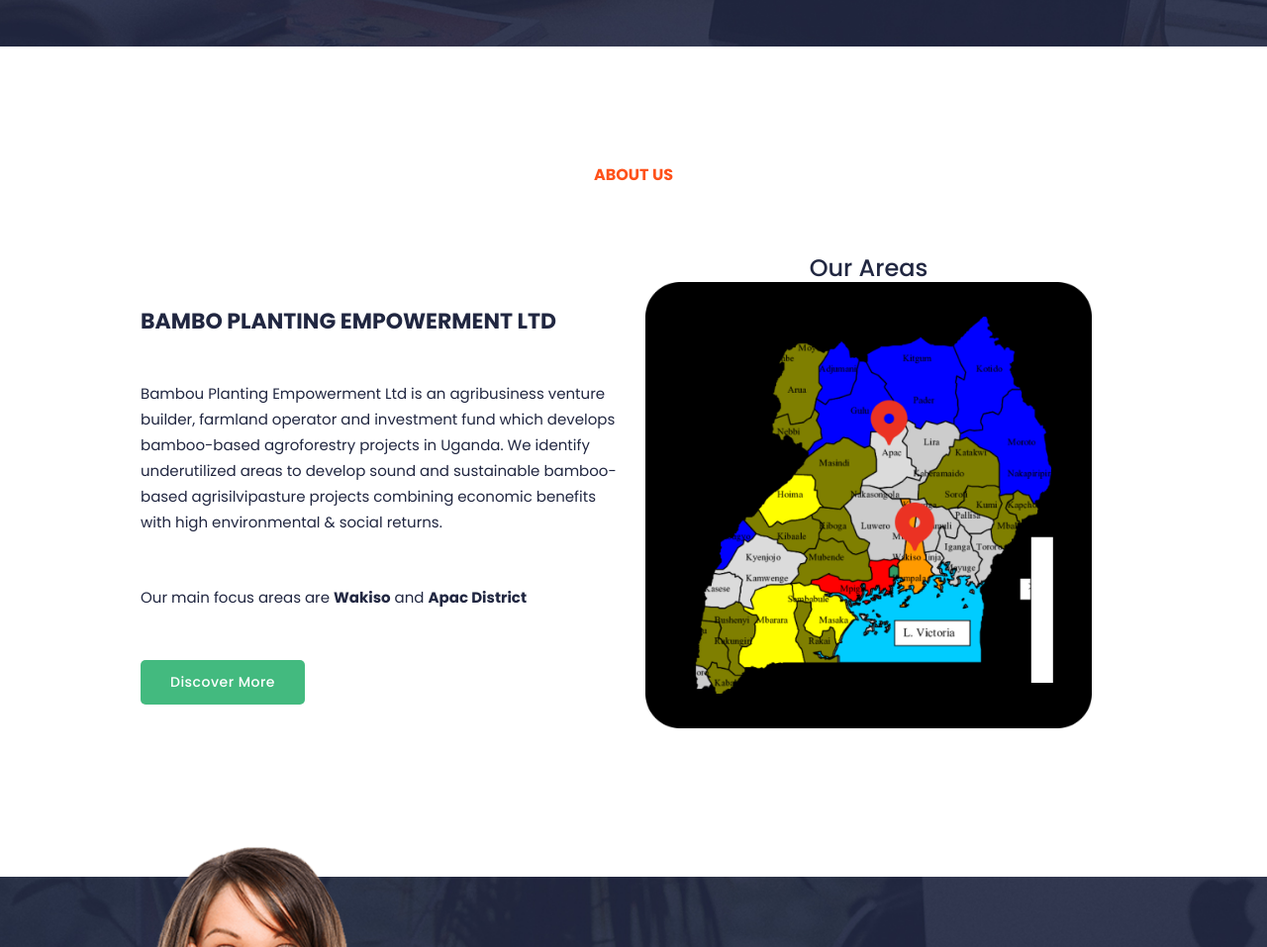
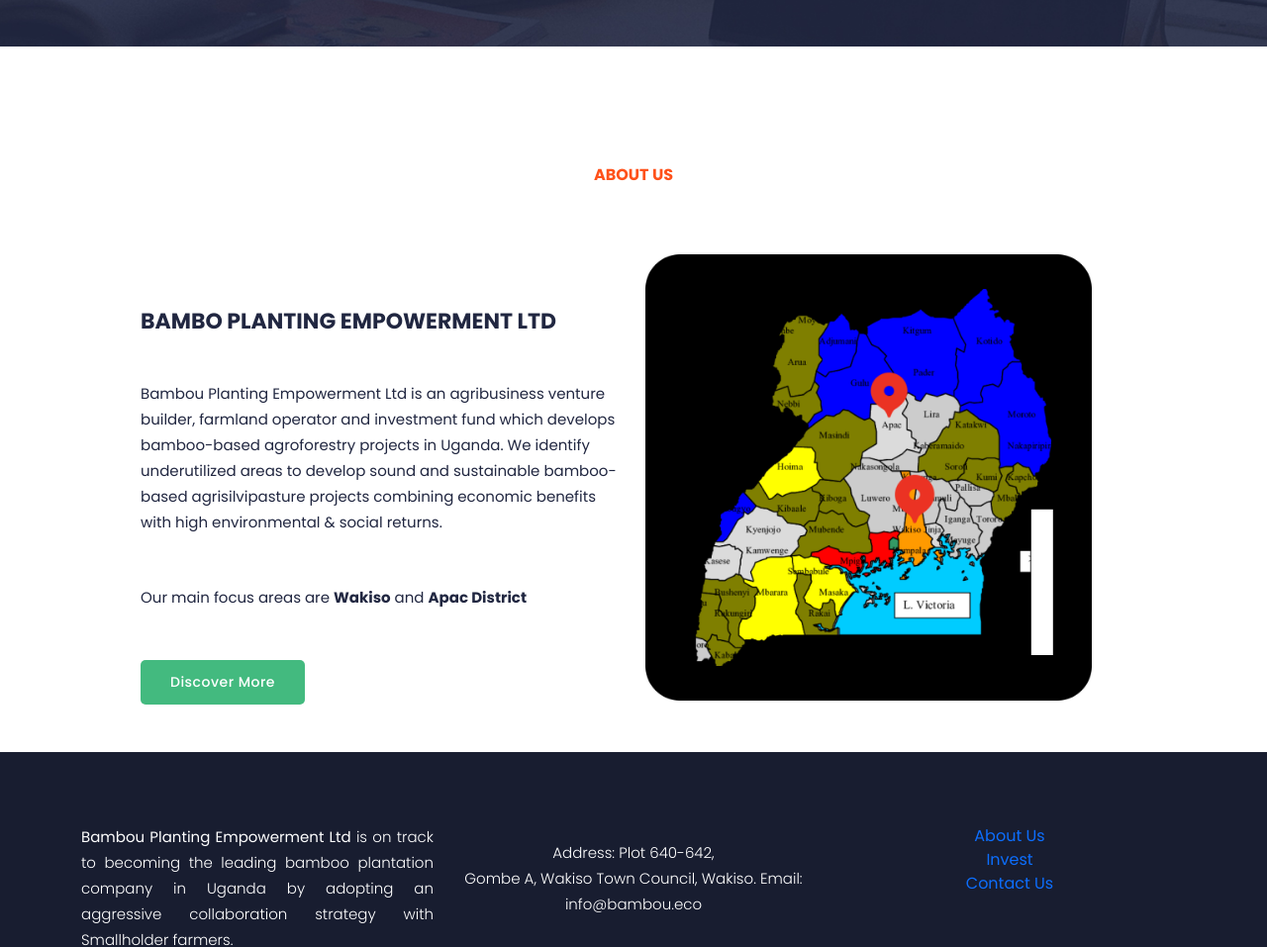
Before and after one commit to sedrickotolo/bambou, a plain HTML site: page index.html in a window 1280 px wide. Shown: the part 1475-2432 px from the top of the page at 99% size. Drawn offline with nearby package versions, Linux system fonts and the light colour scheme.

Commit message:
monday pdates

```diff
--- a/index.html
+++ b/index.html
@@ -170,7 +170,7 @@ https://templatemo.com/tm-574-mexant
     </div>
   </section>
 
-  <section class="about-us" id="about">
+  <section class="about-us mb-5" id="about">
     <div class="container">
       <div class="row">
         <div class="col-lg-6 offset-lg-3">
@@ -196,7 +196,7 @@ https://templatemo.com/tm-574-mexant
         </div>
 
         <div class="col-lg-5">
-          <h4 class="text-center">Our Areas</h4>
+          <!-- <h4 class="text-center">Our Areas</h4> -->
           <img src="assets/images/map2.png" class="img-fluid" alt="">
         </div>
 
@@ -205,7 +205,7 @@ https://templatemo.com/tm-574-mexant
     </div>
   </section>
 
-  <section class="calculator">
+  <!-- <section class="calculator">
     <div class="container">
       <div class="row">
         <div class="col-lg-7">
@@ -260,7 +260,7 @@ https://templatemo.com/tm-574-mexant
         </div>
       </div>
     </div>
-  </section>
+  </section> -->
 
   <!-- <section class="testimonials" id="testimonials">
     <div class="container">
@@ -307,7 +307,7 @@ https://templatemo.com/tm-574-mexant
   </section> -->
 
   <footer>
-    <div class="container">
+    <div class="container mt-5">
       <div class="row">
             <div class="col-sm-4 text-justify">
               <p class="my-justify"><b>Bambou Planting Empowerment Ltd</b> is on track to becoming the leading bamboo plantation company in Uganda by adopting an aggressive collaboration strategy with Smallholder farmers.</p>
```
